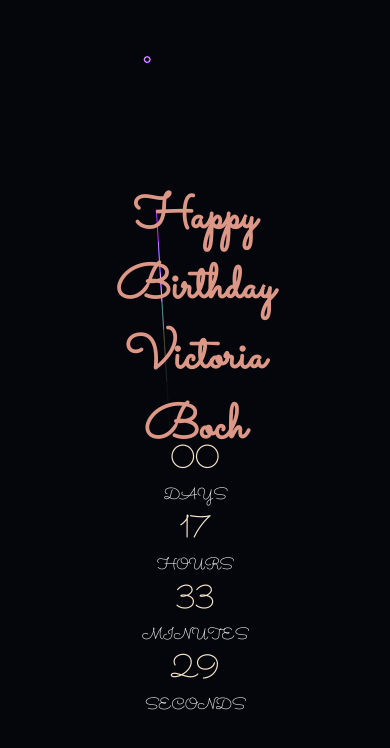
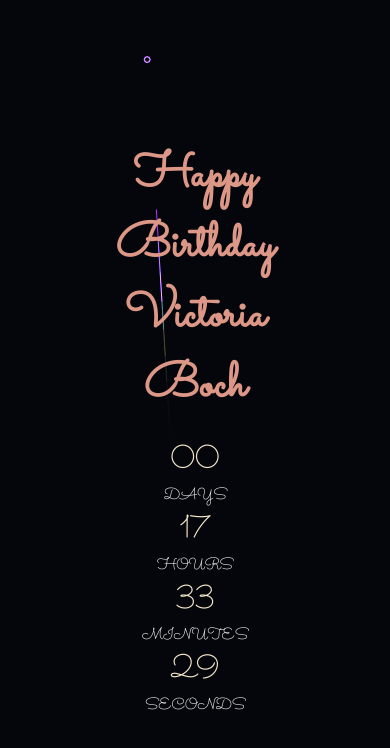
Before and after one commit to G3ral/countdown, a plain HTML site: page index.html in a window 390 px wide. Drawn offline with Linux system fonts and the light colour scheme; a web font is replaced by a local one.

Commit message:
mejor margen para serapra de contador

```diff
--- a/style/style.css
+++ b/style/style.css
@@ -26,7 +26,7 @@ canvas {
 .title {
 	position: absolute;
 	text-align: center;
-	top: 20%;
+	top: 25%;
 	left: 50%;
 	transform: translate(-50%, -25%);
 	font-size: 5em;
@@ -68,7 +68,7 @@ canvas {
 		align-items: center;
 		font-size: 3em;
 		text-align: center;
-		top: 30%;
+		top: 25%;
 	}
 
 	#cuenta-regresiva {
```
